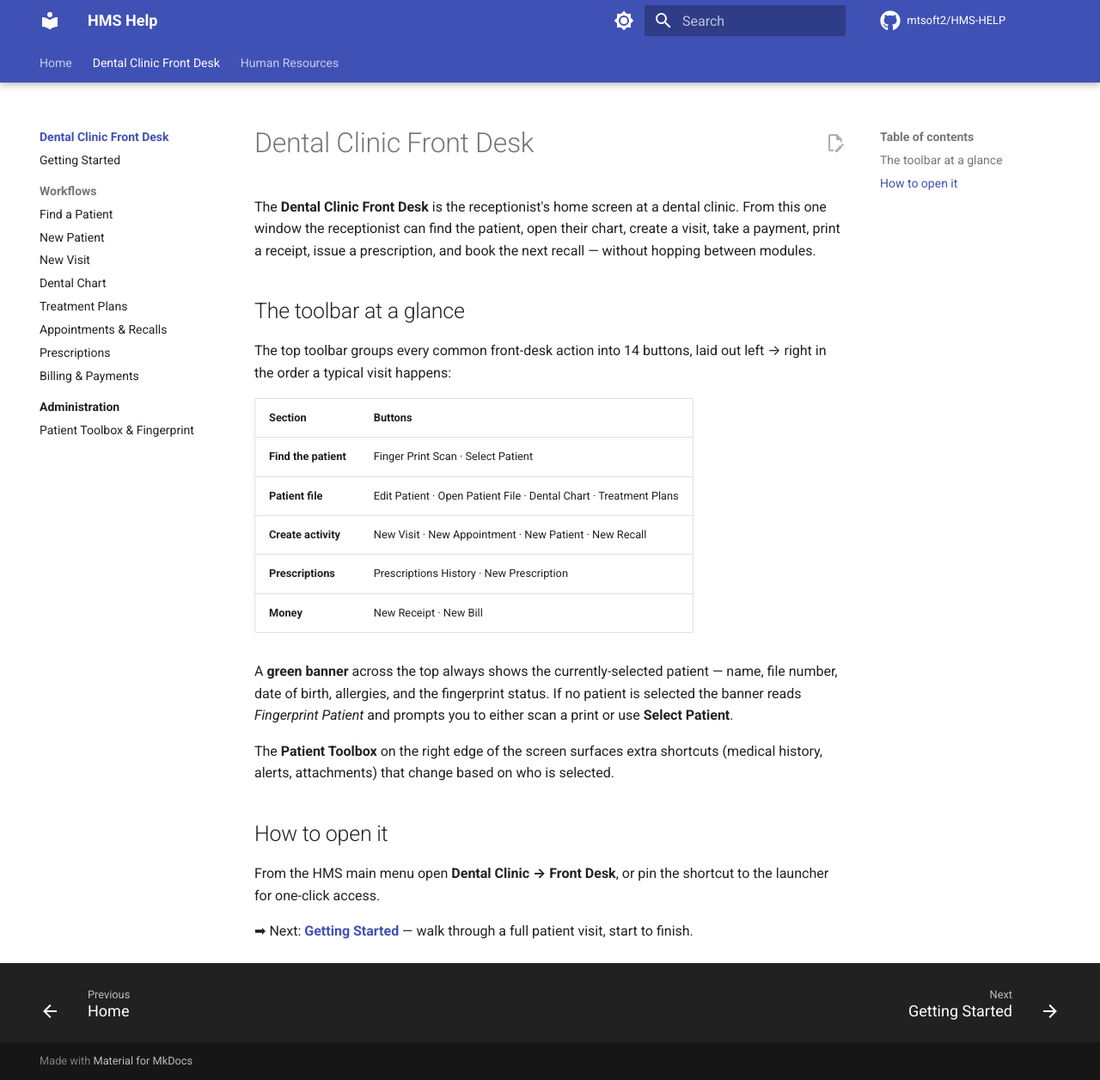
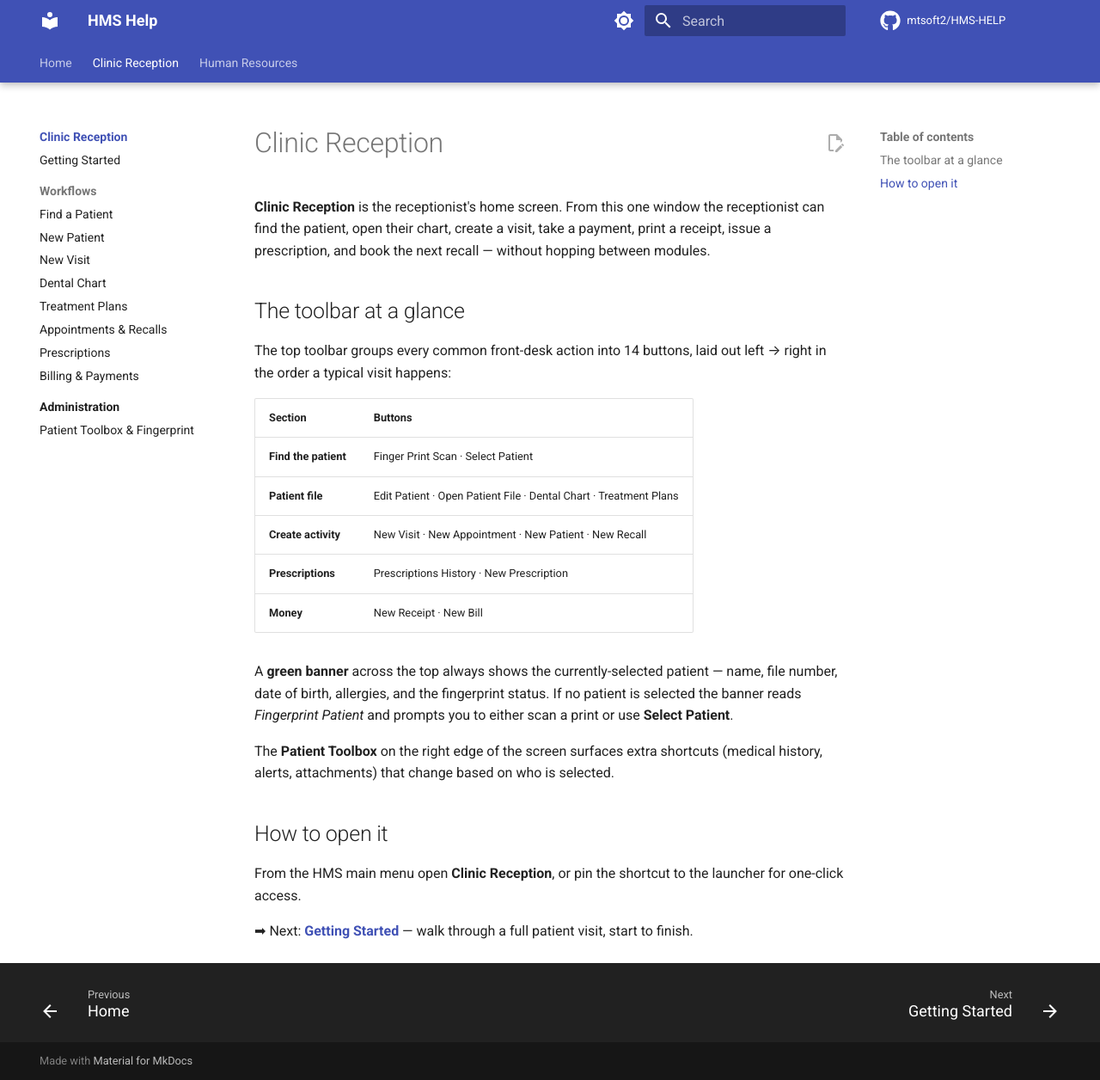
Before and after one commit to mtsoft2/HMS-HELP, an MkDocs documentation site: the page built from docs/adt-dc/index.md, in a window 1280 px wide and 1256 px high. Shown: the whole window at 86% size. Built offline with MkDocs 1.6.1 and Material for MkDocs 9.7.7, drawn with Linux system fonts in a browser that asks for light colours; comment, search, counter and statistics services are not loaded.

Commit message:
Rename Dental Clinic Front Desk to Clinic Reception

```diff
--- a/docs/adt-dc/index.md
+++ b/docs/adt-dc/index.md
@@ -1,10 +1,9 @@
-# Dental Clinic Front Desk
+# Clinic Reception
 
-The **Dental Clinic Front Desk** is the receptionist's home screen at a
-dental clinic. From this one window the receptionist can find the
-patient, open their chart, create a visit, take a payment, print a
-receipt, issue a prescription, and book the next recall — without
-hopping between modules.
+**Clinic Reception** is the receptionist's home screen. From this one
+window the receptionist can find the patient, open their chart, create
+a visit, take a payment, print a receipt, issue a prescription, and
+book the next recall — without hopping between modules.
 
 ## The toolbar at a glance
 
@@ -31,8 +30,8 @@ who is selected.
 
 ## How to open it
 
-From the HMS main menu open **Dental Clinic → Front Desk**, or pin the
-shortcut to the launcher for one-click access.
+From the HMS main menu open **Clinic Reception**, or pin the shortcut
+to the launcher for one-click access.
 
 ➡ Next: **[Getting Started](getting-started.md)** — walk through a full
 patient visit, start to finish.
--- a/mkdocs.yml
+++ b/mkdocs.yml
@@ -63,7 +63,7 @@ plugins:
 
 nav:
   - Home: index.md
-  - Dental Clinic Front Desk:
+  - Clinic Reception:
       - Overview: adt-dc/index.md
       - Getting Started: adt-dc/getting-started.md
       - Workflows:
```
Also changed, not shown: docs/adt-dc/admin/index.md (+1 -1 lines), docs/adt-dc/admin/patient-toolbox.md (+2 -2 lines), docs/index.md (+1 -1 lines).
